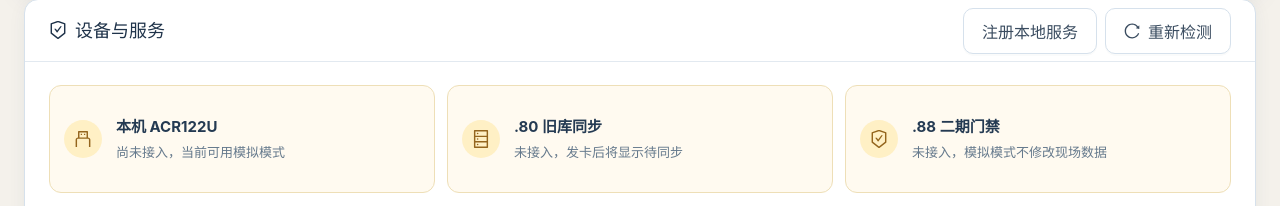
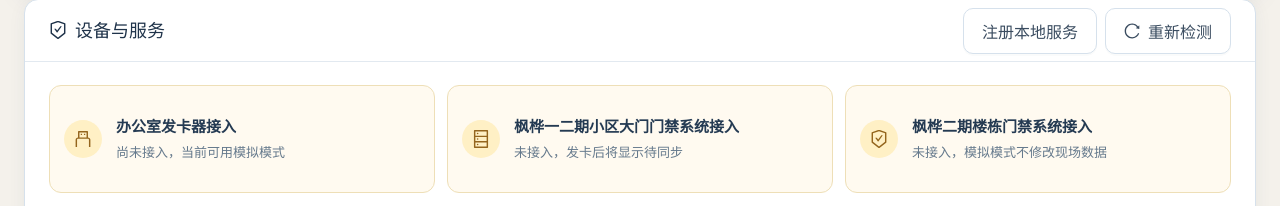
Before and after one commit to Mike070107/PMS, a React (Vite) app in the folder apps/admin-web/: page /dev/access-card-preview in a window 1280 px wide. Shown: the part 293-499 px from the top of the page. Built offline with nearby package versions, Linux system fonts and the light colour scheme; no server answers.

Commit message:
fix(access-cards): use property service names

```diff
--- a/apps/admin-web/src/pages/AccessCardIssuancePage.tsx
+++ b/apps/admin-web/src/pages/AccessCardIssuancePage.tsx
@@ -162,7 +162,7 @@ export default function AccessCardIssuancePage({ preview = false }: { preview?:
   const [simulating, setSimulating] = useState(false);
   const [agentModalOpen, setAgentModalOpen] = useState(false);
   const [agentKind, setAgentKind] = useState<'issuer' | 'access_gateway' | 'legacy_sync'>('issuer');
-  const [agentName, setAgentName] = useState('前台发卡电脑');
+  const [agentName, setAgentName] = useState('办公室发卡器接入');
   const [agentEnrolling, setAgentEnrolling] = useState(false);
   const [agentCredential, setAgentCredential] = useState<{ id: string; token: string; message: string } | null>(null);
   const contextRequestRef = useRef(0);
@@ -458,7 +458,7 @@ export default function AccessCardIssuancePage({ preview = false }: { preview?:
           <Col xs={24} md={8}>
             <HealthTile
               icon={<UsbOutlined />}
-              label="本机 ACR122U"
+              label="办公室发卡器接入"
               state={onlineIssuer ? 'ready' : readiness?.simulationEnabled ? 'pending' : 'disabled'}
               detail={onlineIssuer ? `${onlineIssuer.name} 已连接` : readiness?.simulationEnabled ? '尚未接入，当前可用模拟模式' : '未检测到发卡助手'}
             />
@@ -466,7 +466,7 @@ export default function AccessCardIssuancePage({ preview = false }: { preview?:
           <Col xs={24} md={8}>
             <HealthTile
               icon={<DatabaseOutlined />}
-              label=".80 旧库同步"
+              label="枫桦一二期小区大门门禁系统接入"
               state={legacyAgent?.status === 'online' ? 'ready' : 'pending'}
               detail={legacyAgent?.status === 'online' ? '增量同步服务在线' : '未接入，发卡后将显示待同步'}
             />
@@ -474,7 +474,7 @@ export default function AccessCardIssuancePage({ preview = false }: { preview?:
           <Col xs={24} md={8}>
             <HealthTile
               icon={<SafetyCertificateOutlined />}
-              label=".88 二期门禁"
+              label="枫桦二期楼栋门禁系统接入"
               state={accessGateway?.status === 'online' ? 'ready' : 'pending'}
               detail={accessGateway?.status === 'online' ? '门禁网关在线' : '未接入，模拟模式不修改现场数据'}
             />
@@ -704,14 +704,14 @@ export default function AccessCardIssuancePage({ preview = false }: { preview?:
                 value={agentKind}
                 onChange={(value) => {
                   setAgentKind(value);
-                  setAgentName(value === 'issuer' ? '前台发卡电脑'
-                    : value === 'access_gateway' ? '192.168.1.88 门禁网关'
-                    : '192.168.1.80 旧库同步');
+                  setAgentName(value === 'issuer' ? '办公室发卡器接入'
+                    : value === 'access_gateway' ? '枫桦二期楼栋门禁系统接入'
+                    : '枫桦一二期小区大门门禁系统接入');
                 }}
                 options={[
-                  { value: 'issuer', label: 'ACR122U 发卡电脑' },
-                  { value: 'access_gateway', label: '192.168.1.88 门禁网关' },
-                  { value: 'legacy_sync', label: '192.168.1.80 旧库同步' },
+                  { value: 'issuer', label: '办公室发卡器接入' },
+                  { value: 'access_gateway', label: '枫桦二期楼栋门禁系统接入' },
+                  { value: 'legacy_sync', label: '枫桦一二期小区大门门禁系统接入' },
                 ]}
               />
             </div>
```
